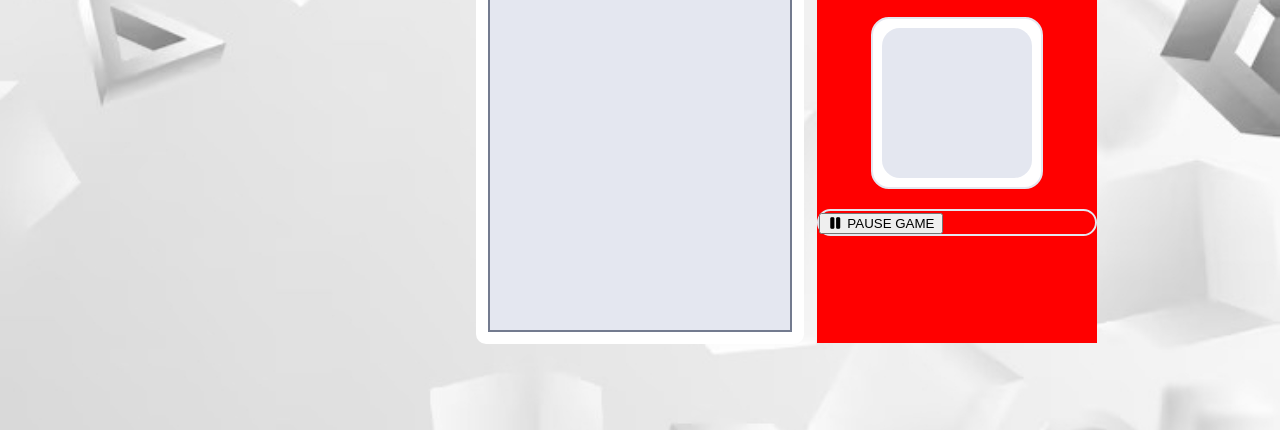
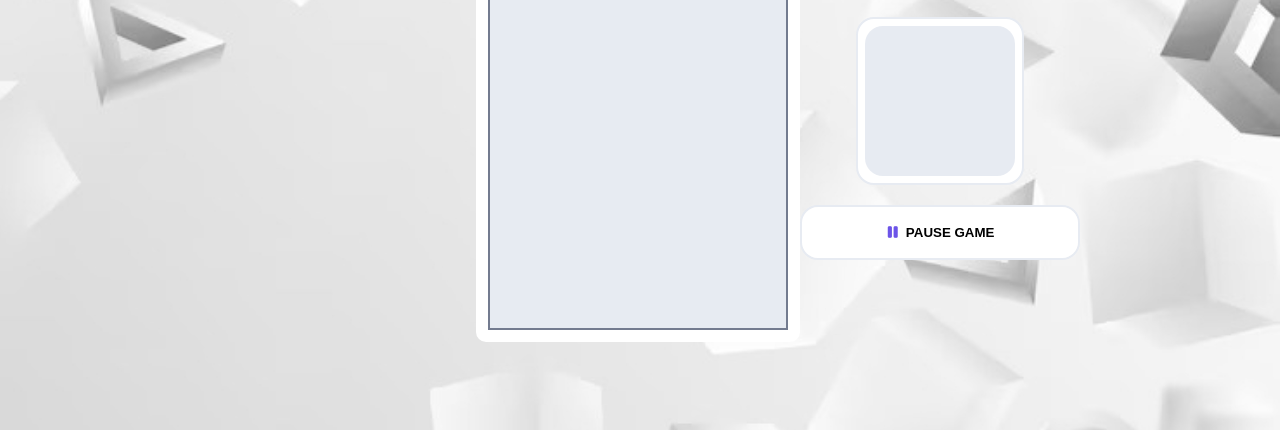
Before and after one commit to tlminhman3569-a11y/MachineLearning, a website: page src/index.html in a window 1280 px wide. Shown: the part 370-800 px from the top of the page. Drawn offline with Linux system fonts and the light colour scheme.

Commit message:
game screen

```diff
--- a/src/style.scss
+++ b/src/style.scss
@@ -3,7 +3,10 @@ $font-color: #202536;
 $light-gray: #737B8F;
 $purple: #6C54E8;
 $active-button: #EEEAFE;
-$lighter-gray: #E4E7F0;
+$lighter-gray: #E7EBF2;
+*{
+  box-sizing: border-box;
+}
 body{
   margin:0;
   padding:0;
@@ -188,12 +191,13 @@ body{
 
 .sidebar{
   height:626px;
-  margin-right: 170px;
+  margin-right: 200px;
   grid-column: 3;
   display: flex;
 
   flex-direction: column;
-  background: red;
+  //background: white;
+  border-radius:18px;
   gap:20px;
   width:280px;
 }
@@ -282,3 +286,46 @@ body{
     border-radius: 18px;
   }
 }
+
+.pause-wrapper{
+  line-height:0;
+  margin:0;
+  padding:0;
+  width: 100%;
+  overflow: hidden;
+  justify-content: center;
+  align-items: center;
+  display:flex;
+  box-sizing: border-box;
+}
+
+.pause{
+  width: 100%;
+  padding: 18px 0;
+  background: white;
+  border: none;
+
+
+  i, .pause-title{
+    padding:0 1px;
+  }
+
+  i{
+    color: $purple;
+  }
+
+  .pause-title{
+    font-weight: 700;
+  }
+
+}
+
+.pause:hover{
+  background: $active-button;
+  border: 2px solid $purple;
+  border-radius: 18px;
+}
+
+.pause:active{
+  filter: brightness(0.8);
+}
```
Also changed, not shown: src/style.css, 1 other file.
